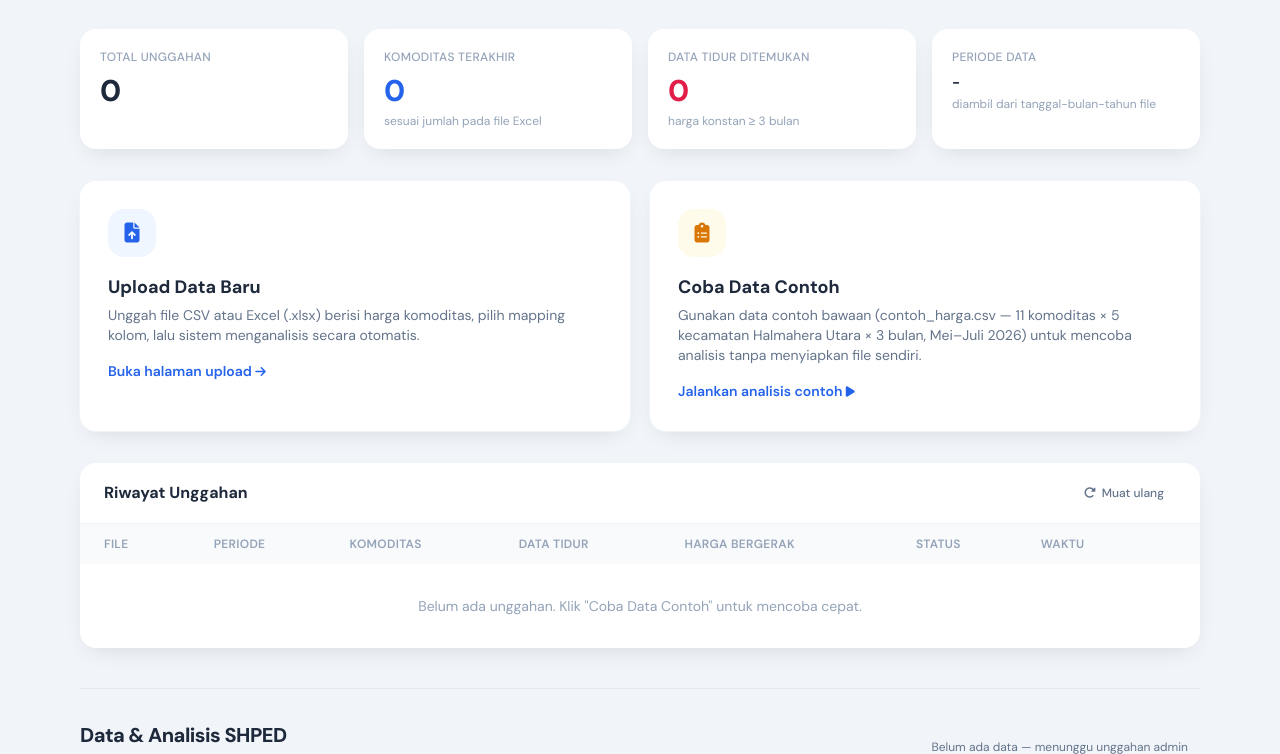
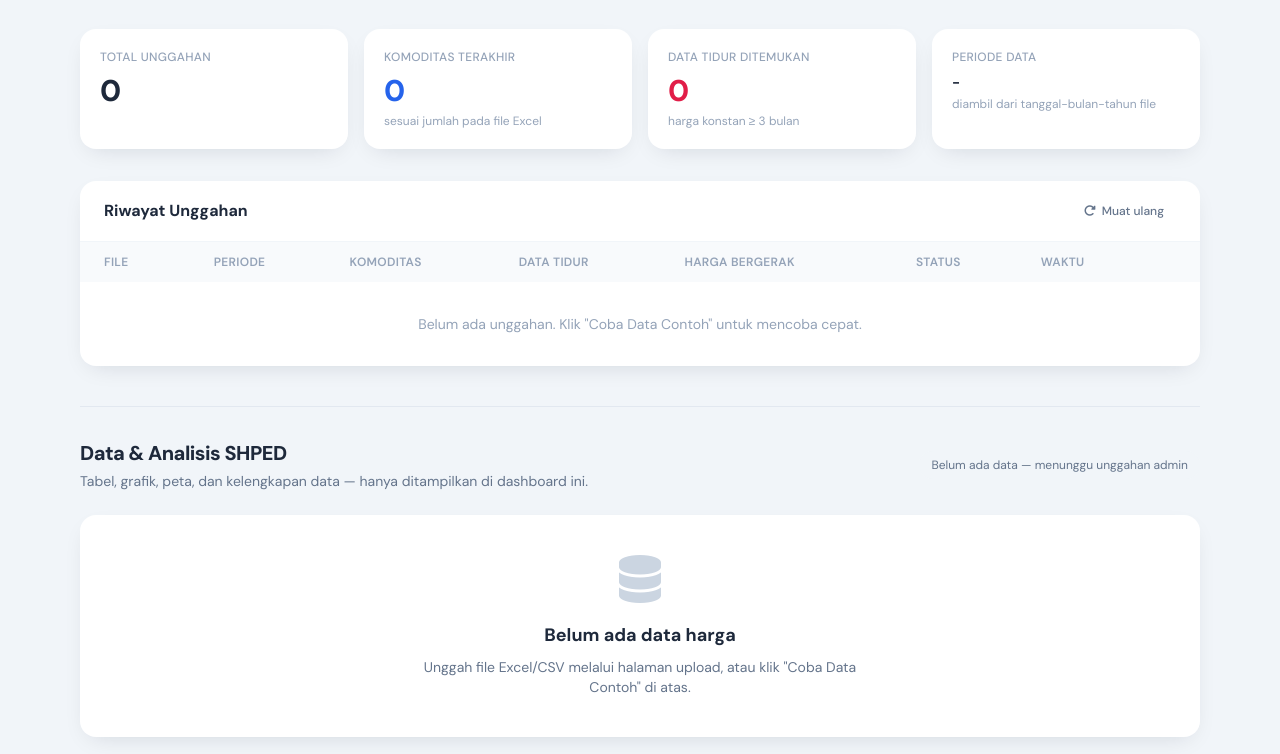
Before and after one commit to ilhamrizanto/data-tidur-bps-halut, a PHP site: page /dashboard.php in a window 1280 px wide. Shown: the part 156-910 px from the top of the page. Run offline with PHP 8.4, Linux system fonts and the light colour scheme; the visitor is signed in with stand-in values (Sample User, id 1); data that the repository does not hold is empty; some libraries are stand-ins or nearby versions.

Commit message:
menghapus contoh upload  data

```diff
--- a/dashboard.php
+++ b/dashboard.php
@@ -72,27 +72,6 @@ include __DIR__ . '/includes/header.php';
       <p class="mt-1 text-xs text-slate-400">diambil dari tanggal-bulan-tahun file</p>
     </div>
   </div>
-
-  <?php if ($isAdmin): ?>
-  <!-- Dua kartu aksi utama (HANYA admin — viewer tidak dapat mengunggah) -->
-  <div class="mb-8 grid gap-5 md:grid-cols-2">
-    <a href="upload.php"
-       class="card-hover group block rounded-2xl bg-white p-7 shadow-card ring-1 ring-slate-100">
-      <div class="mb-4 grid h-12 w-12 place-items-center rounded-2xl bg-blue-50 text-xl text-primary-600"><i class="fa-solid fa-file-arrow-up" aria-hidden="true"></i></div>
-      <h2 class="text-lg font-bold group-hover:text-primary-700">Upload Data Baru</h2>
-      <p class="mt-1 text-sm text-slate-500">Unggah file CSV atau Excel (.xlsx) berisi harga komoditas, pilih mapping kolom, lalu sistem menganalisis secara otomatis.</p>
-      <span class="mt-4 inline-block text-sm font-semibold text-primary-600">Buka halaman upload <i class="fa-solid fa-arrow-right text-xs" aria-hidden="true"></i></span>
-    </a>
-
-    <button id="btnSample" type="button"
-            class="card-hover group block w-full rounded-2xl bg-white p-7 text-left shadow-card ring-1 ring-slate-100">
-      <div class="mb-4 grid h-12 w-12 place-items-center rounded-2xl bg-amber-50 text-xl text-amber-600"><i class="fa-solid fa-clipboard-list" aria-hidden="true"></i></div>
-      <h2 class="text-lg font-bold group-hover:text-primary-700">Coba Data Contoh</h2>
-      <p class="mt-1 text-sm text-slate-500">Gunakan data contoh bawaan (contoh_harga.csv — 11 komoditas × 5 kecamatan Halmahera Utara × 3 bulan, Mei–Juli 2026) untuk mencoba analisis tanpa menyiapkan file sendiri.</p>
-      <span class="mt-4 inline-block text-sm font-semibold text-primary-600">Jalankan analisis contoh <i class="fa-solid fa-play text-xs" aria-hidden="true"></i></span>
-    </button>
-  </div>
-  <?php endif; ?>
 
   <!-- Riwayat unggahan (viewer dapat melihat; tombol hapus hanya untuk admin) -->
   <div class="overflow-hidden rounded-2xl bg-white shadow-card">
```
